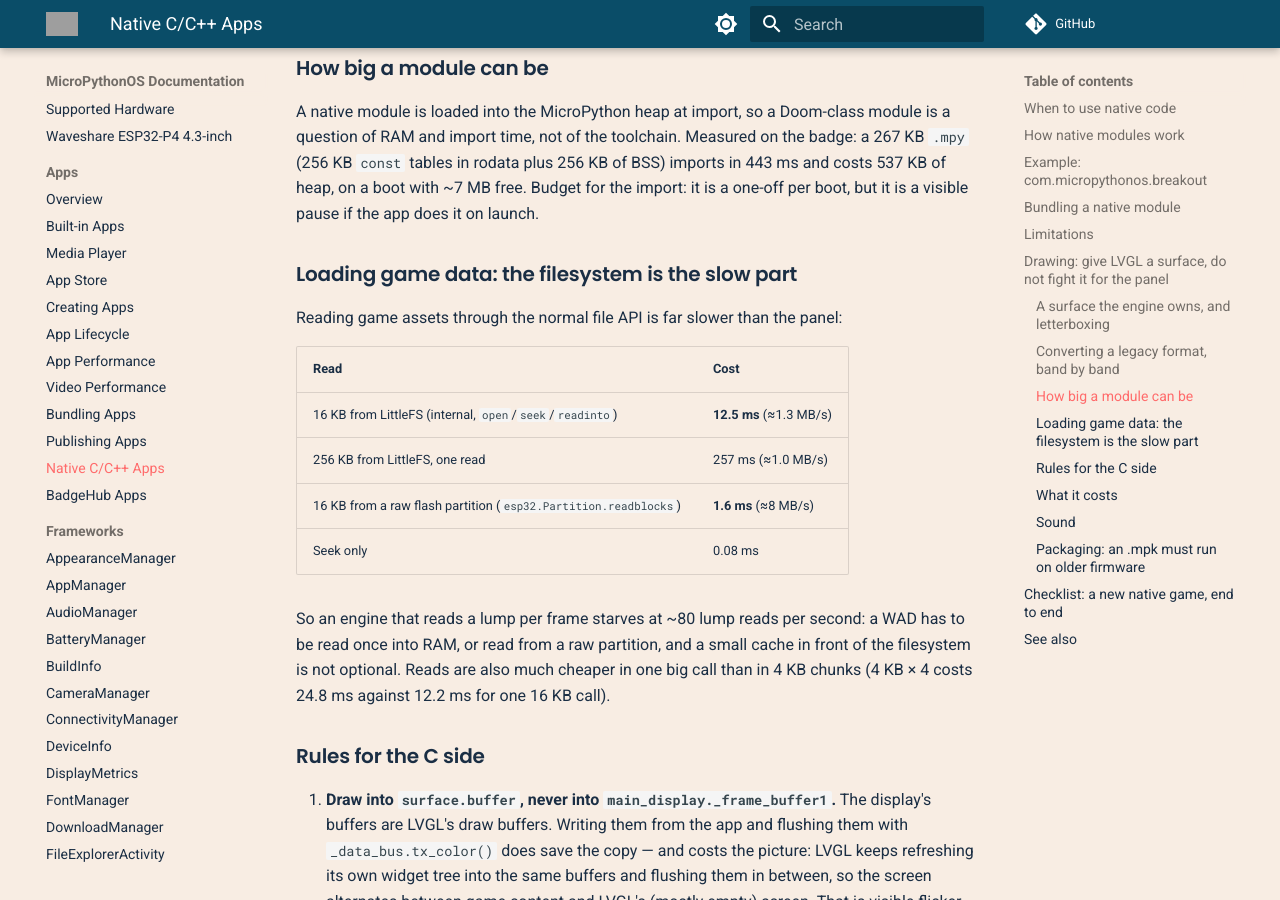
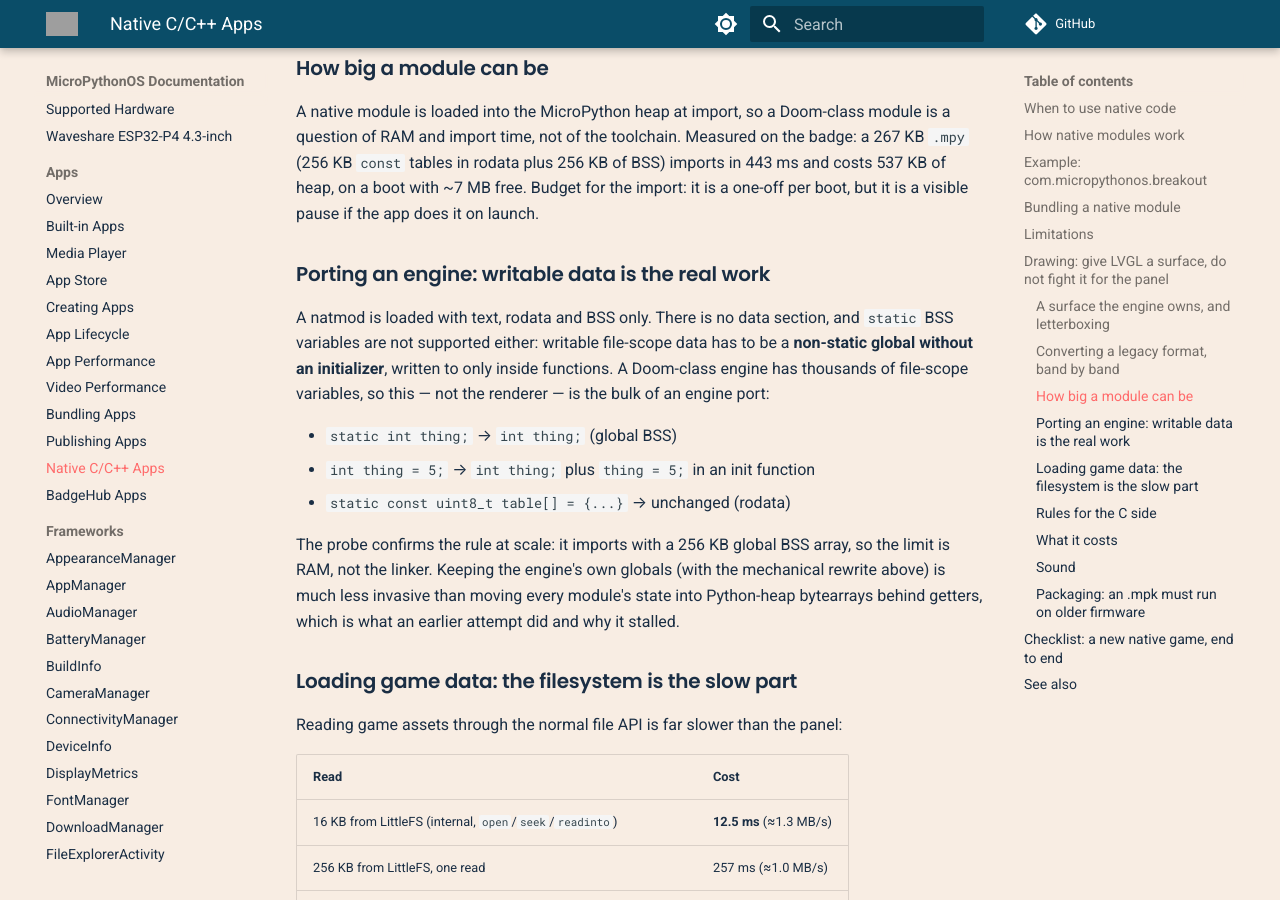
Before and after one commit to MicroPythonOS/docs, an MkDocs documentation site: the page built from docs/apps/native-apps.md, in a window 1280 px wide and 900 px high, scrolled down 4330 px. Built offline with MkDocs 1.6.1 and Material for MkDocs 9.7.7, drawn with Linux system fonts in a browser that asks for light colours; comment, search, counter and statistics services are not loaded; grey boxes are pictures that could not be loaded.

Commit message:
native apps: writable data is the work in an engine port
A natmod has text/rodata/BSS only: no data section, no static BSS. Record
the mechanical rewrite that keeps an engine's own globals (and why moving
state into Python-heap bytearrays is the worse path), since that is where
most of an engine port's effort goes.

```diff
--- a/docs/apps/native-apps.md
+++ b/docs/apps/native-apps.md
@@ -195,6 +195,24 @@ Measured on the badge: a 267 KB `.mpy` (256 KB `const` tables in rodata plus
 free. Budget for the import: it is a one-off per boot, but it is a visible
 pause if the app does it on launch.
 
+### Porting an engine: writable data is the real work
+
+A natmod is loaded with text, rodata and BSS only. There is no data section,
+and `static` BSS variables are not supported either: writable file-scope data
+has to be a **non-static global without an initializer**, written to only inside
+functions. A Doom-class engine has thousands of file-scope variables, so this —
+not the renderer — is the bulk of an engine port:
+
+- `static int thing;` → `int thing;` (global BSS)
+- `int thing = 5;` → `int thing;` plus `thing = 5;` in an init function
+- `static const uint8_t table[] = {...}` → unchanged (rodata)
+
+The probe confirms the rule at scale: it imports with a 256 KB global BSS array,
+so the limit is RAM, not the linker. Keeping the engine's own globals (with the
+mechanical rewrite above) is much less invasive than moving every module's state
+into Python-heap bytearrays behind getters, which is what an earlier attempt did
+and why it stalled.
+
 ### Loading game data: the filesystem is the slow part
 
 Reading game assets through the normal file API is far slower than the panel:
```
